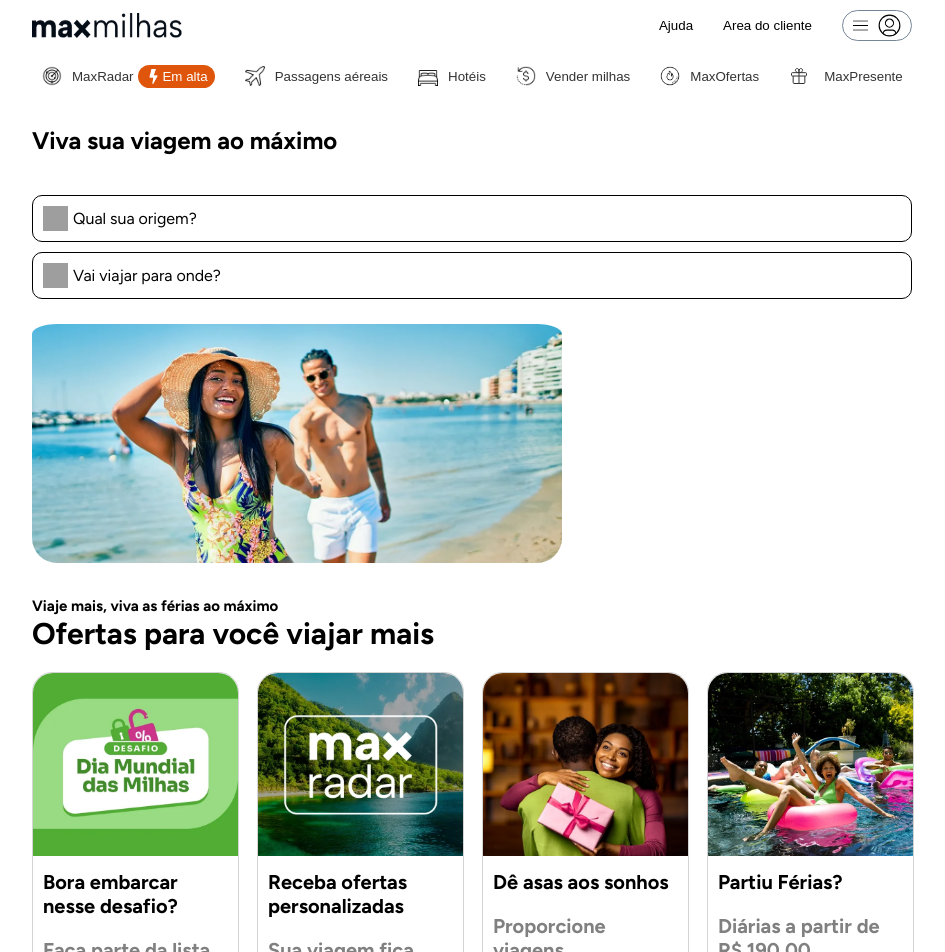
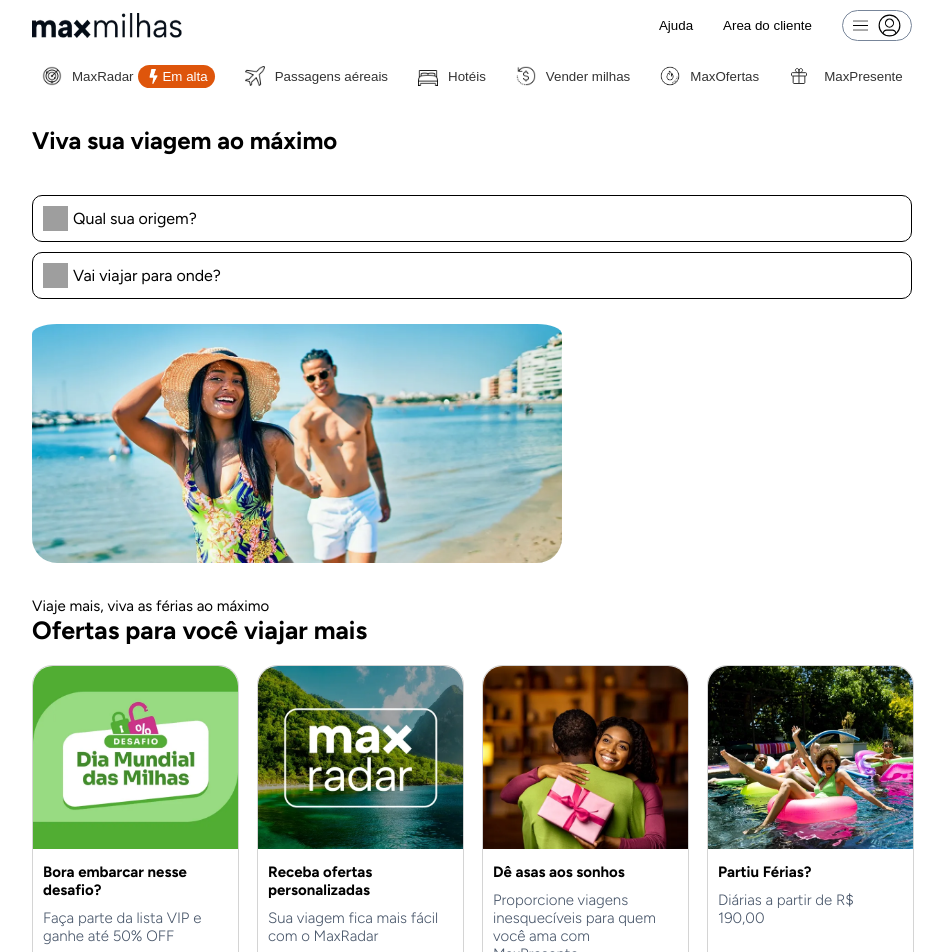
Before and after one commit to dudlves/clonePageMaxmilhas, a React (Vite) app: page / in a window 1280 px wide. Shown: the top 952 px of the page, without its empty margins (168-1113 px from the left). Built offline with nearby package versions, Linux system fonts and the light colour scheme; grey boxes are pictures that could not be loaded.

Commit message:
feat: adjust card font

```diff
--- a/package.json
+++ b/package.json
@@ -10,6 +10,7 @@
     "preview": "vite preview"
   },
   "dependencies": {
+    "lucide-react": "^0.503.0",
     "prop-types": "^15.8.1",
     "react": "^18.3.1",
     "react-dom": "^18.3.1"
--- a/src/App.jsx
+++ b/src/App.jsx
@@ -2,6 +2,7 @@
 import Button from "./Components/button/Button";
 import Menu from "./Components/menu/Menu";
 import TravelCards from "./Components/travel-cards/TravelCards";
+
 import "./media-query.css";
 
 
--- a/src/Components/card/Card.css
+++ b/src/Components/card/Card.css
@@ -13,11 +13,14 @@
 
 .card > h5{
   padding: 10px;
-  font-size: 20px;
+  font-size: 15px;
 }
 
 .card > h4{
-  padding: 10px;
-  font-size: 20px;
-  color: gray;
+  padding: 0px 10px;
+  margin-bottom: 50px;
+  font-size: 15px;
+  color: #475569;
+  font-weight: 300;
+
 }
--- a/src/Components/travel-cards/TravelCards.css
+++ b/src/Components/travel-cards/TravelCards.css
@@ -2,13 +2,13 @@
   padding: 0 17px;
 }
 
-#Travel-cards-section > h3{
+#Travel-cards-section > p{
   font-size: 15px;
   padding-top: 30px;
 }
 
 #Travel-cards-section > h2{
-  font-size: 30px;
+  font-size: 25px;
   padding-bottom: 20px;
 }
 
--- a/src/Components/travel-cards/TravelCards.jsx
+++ b/src/Components/travel-cards/TravelCards.jsx
@@ -5,7 +5,7 @@
 function TravelCards(){
   return(
     <div id="Travel-cards-section">
-       <h3>Viaje mais, viva as férias ao máximo</h3>
+       <p>Viaje mais, viva as férias ao máximo</p>
       <h2>Ofertas para você viajar mais</h2>
       <div id="cards">
       <Card
```
Also changed, not shown: 1 other file (tests, documents, lock files or other folders).
